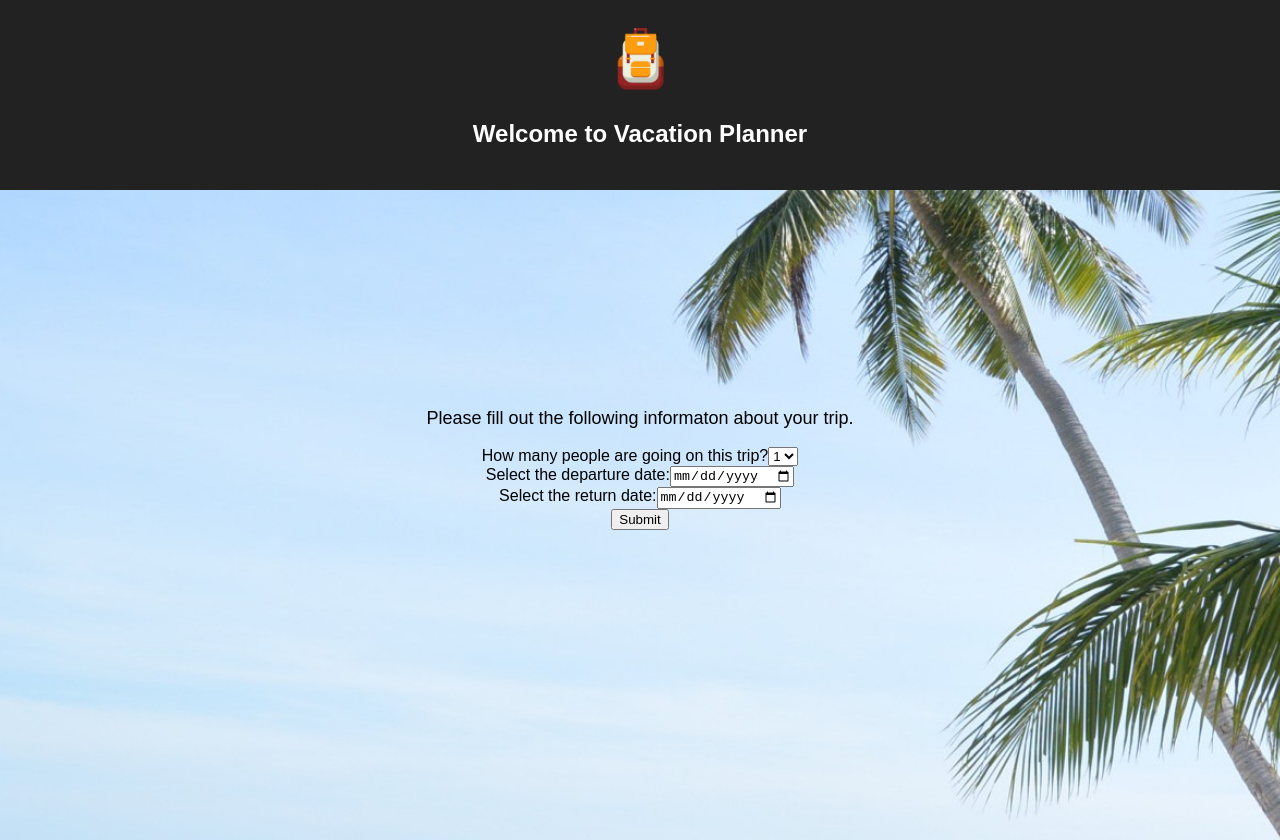
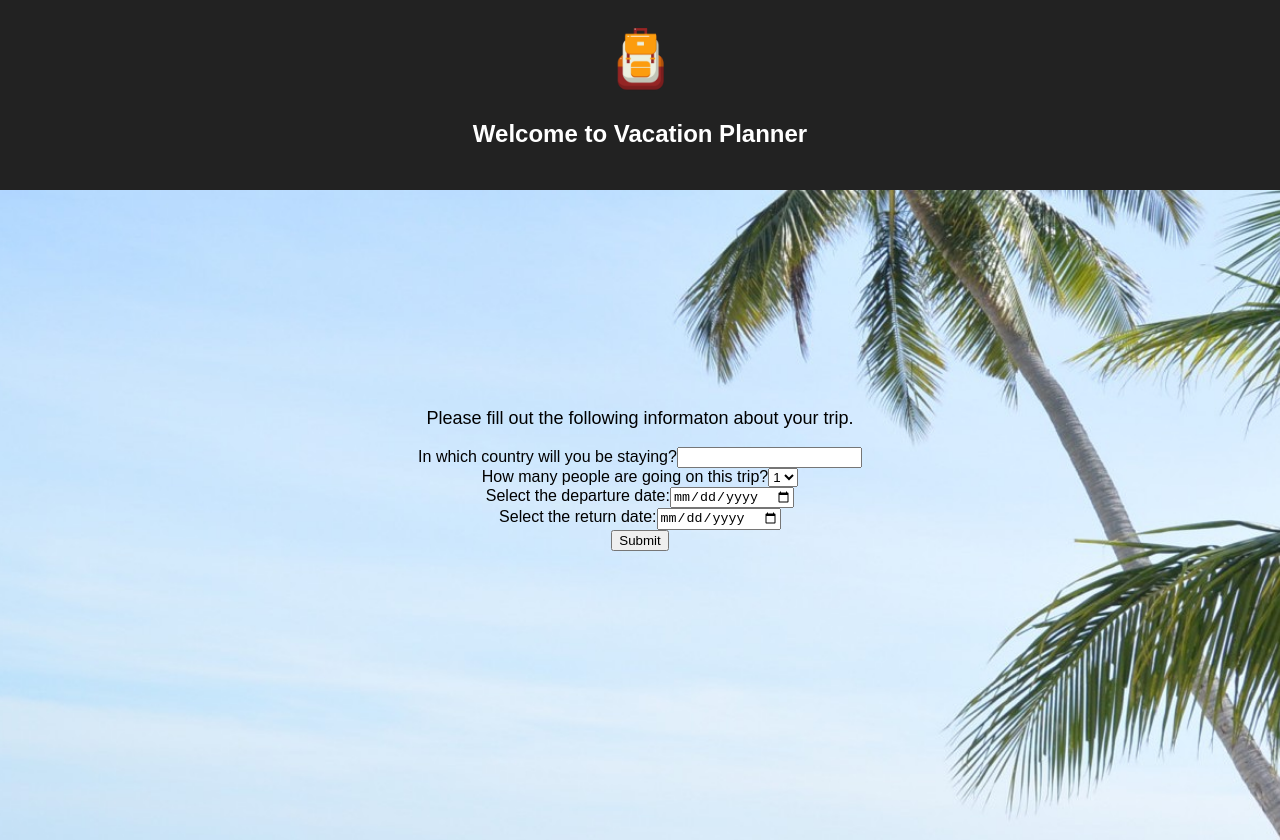
Before and after one commit to ThomasGiulianelli/Vacation-Planner, a React (Create React App) app: page / in a window 1280 px wide. Shown: the top 840 px of the page. Built offline with nearby package versions, Linux system fonts and the light colour scheme; the HTML template or start-up script is replaced by a standard one.

Commit message:
added rudimentary use of weather api to get temperature

```diff
--- a/src/InteractiveWindow.tsx
+++ b/src/InteractiveWindow.tsx
@@ -6,6 +6,8 @@ import ResultScreen from './ResultScreen';
 
 interface State {
   resultComputed: boolean;
+  temperature: number;
+  country: string;
   numPeople: number;
   departureDate: string;
   returnDate: string;
@@ -13,9 +15,13 @@ interface State {
 
 interface ViewProps {
   resultComputed: boolean;
+  temperature: number;
+  country: string;
   numPeople: number;
   departureDate: string;
   returnDate: string;
+  onSubmit: Function;
+  onCountryChange: Function;
   onDateChange: Function;
   onPeopleChange: Function;
   onViewChange: Function;
@@ -24,15 +30,29 @@ interface ViewProps {
 class InteractiveWindow extends React.Component<any,State> {
     constructor(props: any) {
       super(props);
+      this.handleCountryChange = this.handleCountryChange.bind(this);
       this.handleDateChange = this.handleDateChange.bind(this);
       this.handlePeopleChange = this.handlePeopleChange.bind(this);
       this.handleViewChange = this.handleViewChange.bind(this);
       this.state = {
         resultComputed: false,
+        temperature: 0,
+        country: "",
         numPeople: 1,
         departureDate: "",
         returnDate: ""
       };
+    }
+
+    getWeather = async (event: any) => {
+      const country = event.target.elements.country.value;
+      const api_call = await fetch(`http://climatedataapi.worldbank.org/climateweb/rest/v1/country/cru/tas/month/${country}`);
+      const temperatureData = await api_call.json();
+      this.setState({temperature: temperatureData[0].data});
+    }
+
+    handleCountryChange(countryCode: string) {
+      this.setState({country: countryCode});
     }
 
     handleDateChange(name: string, date: string) {
@@ -50,6 +70,8 @@ class InteractiveWindow extends React.Component<any,State> {
 
     render() {
       const resultComputed = this.state.resultComputed;
+      const temperature = this.state.temperature;
+      const country = this.state.country;
       const numPeople = this.state.numPeople;
       const startDay = this.state.departureDate;
       const endDay = this.state.returnDate;
@@ -58,9 +80,13 @@ class InteractiveWindow extends React.Component<any,State> {
         <div className="InteractiveWindow">
           <View
             resultComputed={resultComputed}
+            temperature={temperature}
+            country={country}
             numPeople={numPeople}
             departureDate={startDay}
             returnDate={endDay}
+            onSubmit={this.getWeather}
+            onCountryChange={this.handleCountryChange}
             onDateChange={this.handleDateChange}
             onPeopleChange={this.handlePeopleChange}
             onViewChange={this.handleViewChange} />
@@ -84,9 +110,12 @@ function View(props: ViewProps) {
         <Instructions />
           <div className="Form">
             <VacationForm
+              country={props.country}
               numPeople={props.numPeople}
               departureDate={props.departureDate}
               returnDate={props.returnDate}
+              onSubmit={props.onSubmit}
+              onCountryChange={props.onCountryChange}
               onDateChange={props.onDateChange}
               onPeopleChange={props.onPeopleChange}
               onViewChange={props.onViewChange} />
@@ -96,7 +125,7 @@ function View(props: ViewProps) {
   } else {
     return (
       <div className="Results">
-        <ResultScreen numPeople={props.numPeople} departureDate={props.departureDate} returnDate={props.returnDate} />
+        <ResultScreen temperature={props.temperature} country={props.country} numPeople={props.numPeople} departureDate={props.departureDate} returnDate={props.returnDate} />
       </div>
     );
   }
--- a/src/ResultScreen.tsx
+++ b/src/ResultScreen.tsx
@@ -2,6 +2,8 @@ import * as React from 'react';
 import "./ResultScreen.css";
 
 interface Props {
+  temperature: number;
+  country: string;
   numPeople: number;
   departureDate: string;
   returnDate: string;
@@ -19,6 +21,7 @@ class ResultScreen extends React.Component<Props,any> {
 
     render() {
       const numDays = CalculateVacationLength(this.props.departureDate, this.props.returnDate);
+      const avgtemp = this.props.temperature;
       const clothingRecommendation = CalculateClothing(this.props.numPeople, numDays);
       const listItems = clothingRecommendation.map((recommendation) =>
         <li key={recommendation.id} onClick={this.handleCheck}>{recommendation.amount} {recommendation.id}</li>
@@ -39,6 +42,7 @@ class ResultScreen extends React.Component<Props,any> {
       return(
         <div className="Centered-box">
           <p>Here are our reccomendations on what you should pack for your {numDays}-day trip.</p>
+          <p>the average temperature for January is {avgtemp}</p>
           <div className="Inner-box">
             <p>Each person should bring at least:</p>
             <ul>
--- a/src/VacationForm.tsx
+++ b/src/VacationForm.tsx
@@ -1,9 +1,12 @@
 import * as React from 'react';
 
 interface Props {
+  country: string;
   numPeople: number;
   departureDate: string;
   returnDate: string;
+  onSubmit: Function;
+  onCountryChange: Function;
   onDateChange: Function;
   onPeopleChange: Function;
   onViewChange: Function;
@@ -22,6 +25,9 @@ class VacationForm extends React.Component<Props,any> {
       if (name === "numPeople") {
         this.props.onPeopleChange(event.target.value);
       }
+      else if (name === "country") {
+        this.props.onCountryChange(event.target.value);
+      }
       else {
         const date = event.target.value;
         this.props.onDateChange(name, date);
@@ -30,12 +36,18 @@ class VacationForm extends React.Component<Props,any> {
 
     handleSubmit(event: any) {
       this.props.onViewChange(event.target.value);
+      this.props.onSubmit(event);
       event.preventDefault();
     }
 
     render() {
       return (
         <form onSubmit={this.handleSubmit}>
+          <label>
+            In which country will you be staying?
+            <input name="country" type="text" onChange={this.handleChange}></input>
+          </label>
+          <br/>
           <label>
             How many people are going on this trip?
             <select name="numPeople" value={this.props.numPeople} onChange={this.handleChange}>
```
